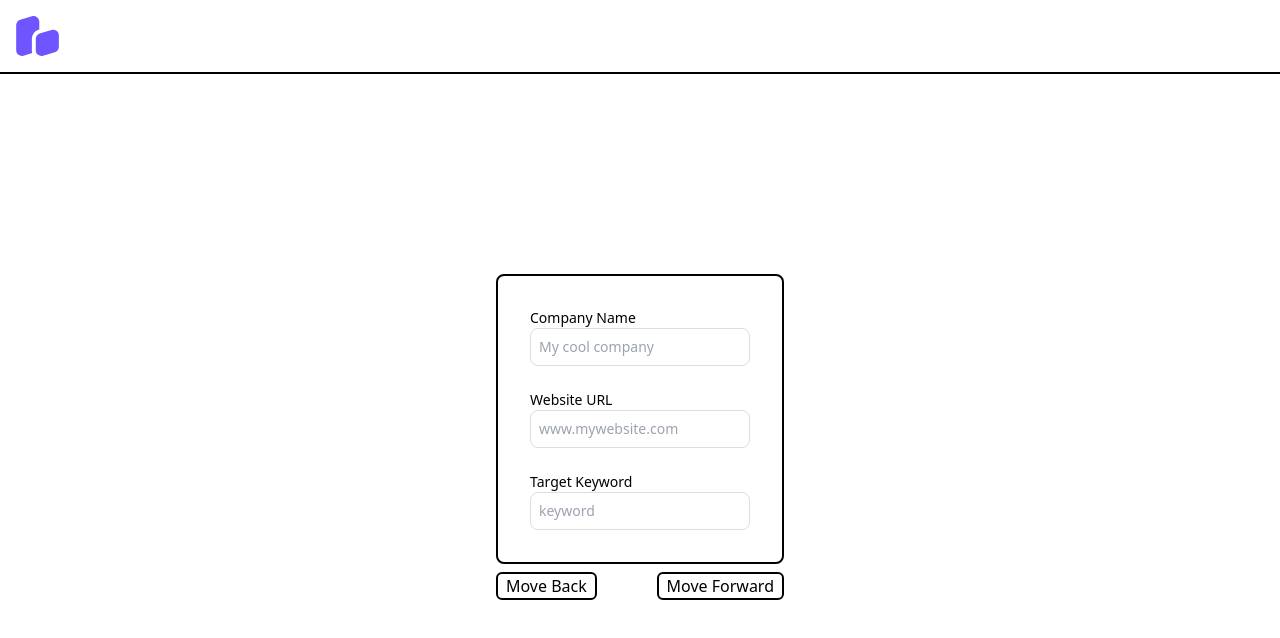
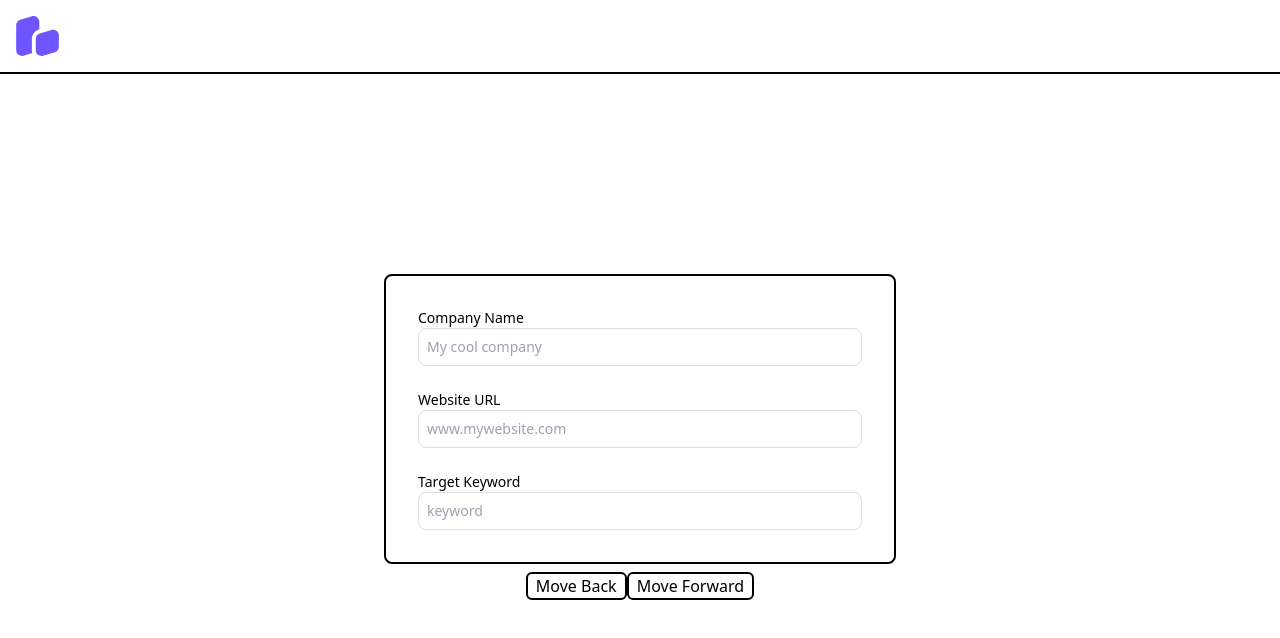
Before and after one commit to samkbe/title-tag-generator, a Next.js app: page /start in a window 1280 px wide. Shown: the top 638 px of the page. Built offline with nearby package versions, Linux system fonts and the light colour scheme; no server answers.

Commit message:
Finally styled input form properly

```diff
--- a/components/InitialInputs.tsx
+++ b/components/InitialInputs.tsx
@@ -13,7 +13,7 @@ type InitialInputProps = {
 
 export function InitialInputs({ initalInputs, setInitialInputs }: Props) {
   return (
-    <div className="flex flex-col space-y-6 items-center w-full sm:max-w-xs md:max-w-sm lg:max-w-xl p-8 border-2 rounded-lg">
+    <div className="flex flex-col space-y-6 items-center p-8 border-2 rounded-lg container lg:max-w-[40%]">
       <label
         className="block text-sm font-medium dark:text-white w-full"
         htmlFor="company_name"
@@ -21,7 +21,7 @@ export function InitialInputs({ initalInputs, setInitialInputs }: Props) {
         Company Name
         <input
           minLength={3}
-          className="border border-lightGrey text-sm rounded-lg focus:ring-blue-500 focus:border-blue-500 block w-full p-2 dark:bg-gray-700 dark:border-gray-600 dark:placeholder-gray-400 dark:text-white dark:focus:ring-blue-500 dark:focus:border-blue-500"
+          className="border border-lightGrey text-sm rounded-lg focus:ring-blue-500 focus:border-blue-500 block p-2 dark:bg-gray-700 dark:border-gray-600 dark:placeholder-gray-400 dark:text-white dark:focus:ring-blue-500 dark:focus:border-blue-500 w-full"
           name="company_name"
           required
           placeholder="My cool company"
@@ -39,7 +39,7 @@ export function InitialInputs({ initalInputs, setInitialInputs }: Props) {
         <input
           minLength={3}
           name="website"
-          className="border border-lightGrey text-sm rounded-lg focus:ring-blue-500 focus:border-blue-500 block w-full p-2 dark:bg-gray-700 dark:border-gray-600 dark:placeholder-gray-400 dark:text-white dark:focus:ring-blue-500 dark:focus:border-blue-500"
+          className="border border-lightGrey text-sm rounded-lg focus:ring-blue-500 focus:border-blue-500 block p-2 dark:bg-gray-700 dark:border-gray-600 dark:placeholder-gray-400 dark:text-white dark:focus:ring-blue-500 dark:focus:border-blue-500 w-full"
           required
           placeholder="www.mywebsite.com"
           value={initalInputs.websiteUrl}
@@ -56,7 +56,7 @@ export function InitialInputs({ initalInputs, setInitialInputs }: Props) {
         <input
           minLength={3}
           name="keyword"
-          className="border border-lightGrey text-sm rounded-lg focus:ring-blue-500 focus:border-blue-500 block w-full p-2 dark:bg-gray-700 dark:border-gray-600 dark:placeholder-gray-400 dark:text-white dark:focus:ring-blue-500 dark:focus:border-blue-500"
+          className="border border-lightGrey text-sm rounded-lg focus:ring-blue-500 focus:border-blue-500 block p-2 dark:bg-gray-700 dark:border-gray-600 dark:placeholder-gray-400 dark:text-white dark:focus:ring-blue-500 dark:focus:border-blue-500 w-full"
           required
           placeholder="keyword"
           value={initalInputs.seedKeyword}
--- a/pages/start.tsx
+++ b/pages/start.tsx
@@ -43,15 +43,9 @@ export default function Start() {
   return (
     <div className="flex flex-col min-h-screen">
       <NavBar />
-      {/* <Breadcrumbs separator="›" aria-label="breadcrumbs">
-        <div onClick={() => moveTo(0)}>Initial Inputs</div>
-        <div onClick={() => moveTo(1)}>Keywords</div>
-        <div onClick={() => moveTo(2)}>Results</div>
-      </Breadcrumbs> */}
-
       <div className="flex-grow flex flex-col justify-center items-center">
         <form
-          className="flex flex-col justify-between"
+          className="flex flex-col justify-between w-full items-center px-8 md:px-0"
           onSubmit={(e) => {
             moveForward(e);
           }}
--- a/tailwind.config.js
+++ b/tailwind.config.js
@@ -15,7 +15,13 @@ module.exports = {
       green: "#D6F5CD",
       logoColor: "#6E55FF",
     },
-    extend: {},
+    extend: {
+      minWidth: {
+        "1/2": "50%",
+        "1/4": "25%",
+        "1/3": "33%",
+      },
+    },
   },
   plugins: [],
 };
```
